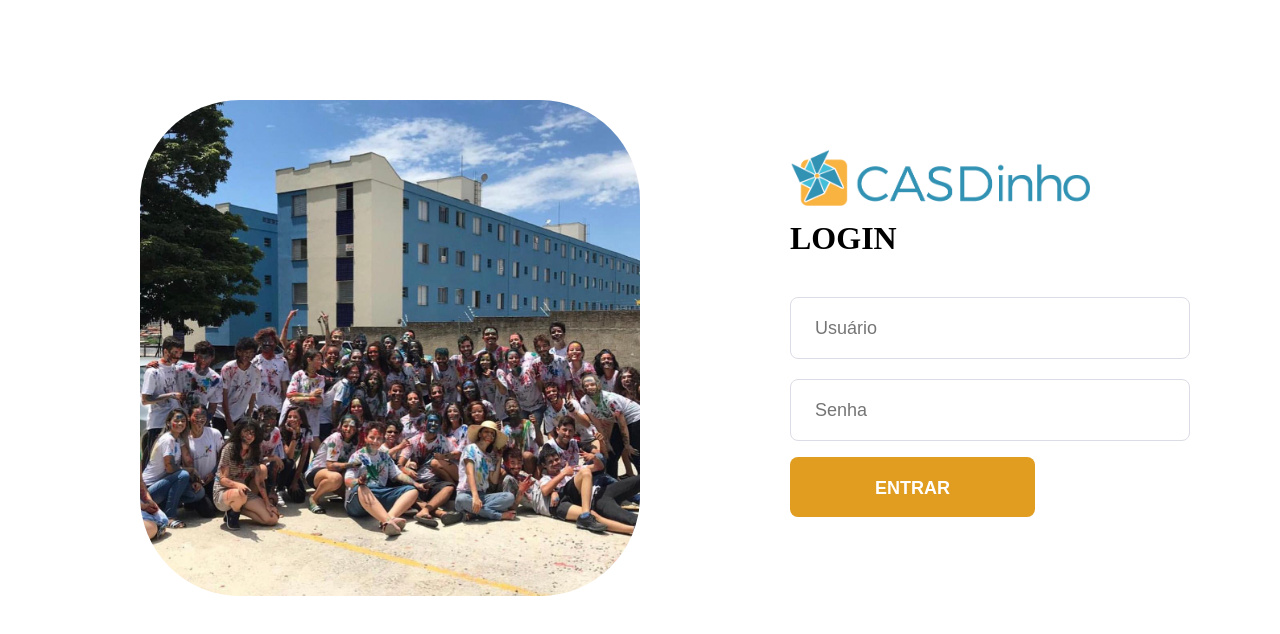
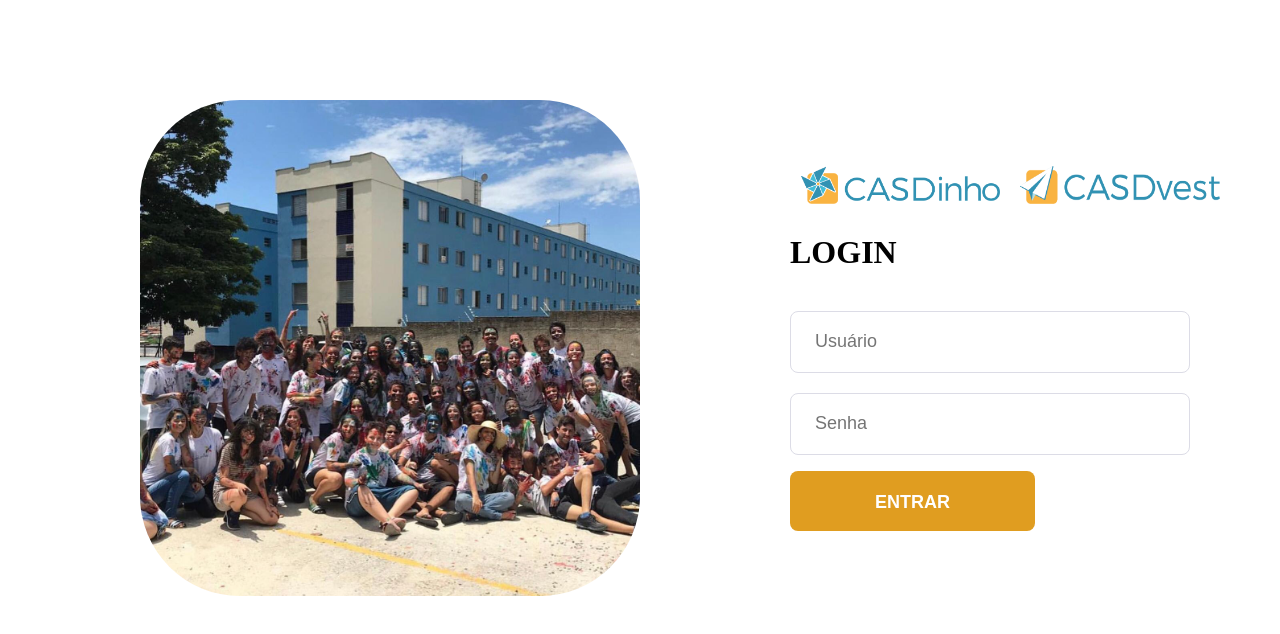
Before and after one commit to davixie/CASDinhoPortalAlunoFront, a React (Create React App) app: page / in a window 1280 px wide. Shown: the top 634 px of the page. Built offline with nearby package versions, Linux system fonts and the light colour scheme.

Commit message:
chenged with casdvest

```diff
--- a/src/pages/ADM/Home/index.js
+++ b/src/pages/ADM/Home/index.js
@@ -3,6 +3,7 @@ import { useHistory, Link } from 'react-router-dom';
 
 import logo_CASD from '../../../imagens/logo_CASD.png';
 import logo from '../../../imagens/logo.png';
+import CASDvest from '../../../imagens/CASDvest_logo.png'
 import './styles.css';
 import api from '../../../services/api';
 
@@ -40,6 +41,7 @@ export default function Header(){
             <section className="header-content-adm">
                 <img src={logo_CASD} alt="logo CASD"/>
                 <img src={logo} alt="logo" id="imglogo-adm"/>
+                <img src={CASDvest} alt="casdvwest_logo" id="casdvest_logo" />
                 <button type="button" onClick={handleLogoff}>SAIR</button>
             </section>
             <header className="indice-adm">
@@ -52,8 +54,8 @@ export default function Header(){
                 <Link to="/adm/faltas">
                     FALTAS
                 </Link>
-                <Link to="/adm/casdindin">
-                    CASDINDIN
+                <Link to="/adm/eventos">
+                    EVENTOS
                 </Link>
                 <Link to="/adm/novoestudante">
                     CADASTRO DE ALUNO
@@ -65,7 +67,7 @@ export default function Header(){
                     CRIAR ADM
                 </Link>
             </header>
-            <h2>Bem vindo, {nome}!</h2>
+            <h2>Olá {nome}.</h2>
         </div>
     );
 }
--- a/src/pages/ADM/Home/styles.css
+++ b/src/pages/ADM/Home/styles.css
@@ -4,22 +4,25 @@
     width: 100%;
 }
 
-.header-content-adm{
+.header-container-adm .header-content-adm{
     margin: 0 auto;
-    max-width: 1200px;
-    width: 100%;
+    max-width: 2000px;
+    width: 95%;
 
     display: flex;
+    flex-direction: row;
     justify-content: space-between;
+    align-content: center;
+    align-items: center;
 }
 
-.header-content-adm img{
-    float: left;
+.header-container-adm .header-content-adm img{
     width: 100px;
 }
 
-.header-content-adm #imglogo-adm{
-    width: 400px;
+.header-container-adm .header-content-adm #imglogo-adm, .header-container-adm .header-content-adm #casdvest_logo{
+    width: 200px;
+    object-fit: cover;
 }
 
 .header-content-adm button{
--- a/src/pages/Login/index.js
+++ b/src/pages/Login/index.js
@@ -3,6 +3,7 @@ import { useHistory, Link } from 'react-router-dom';
 import api from '../../services/api';
 
 import CASDinhoImg from '../../imagens/CASDinho.jpg';
+import CASDVestImg from '../../imagens/CASDvest_logo.png'
 import logoImg from '../../imagens/logo.png';
 import './styles.css'
 
@@ -45,7 +46,11 @@ export default function Login(){
         <div className="login">
             <img src={CASDinhoImg} alt="CASDinho"/>
             <div className="login-container">
-                <img src={logoImg} alt="logo"/>
+                <section>
+                    <img src={logoImg} alt="logo"/>
+                    <img src={CASDVestImg} alt="CASDvest_logo"/>
+                </section>
+
                 <h1>LOGIN</h1>
                 <form onSubmit={handleLogin}>
                     <input
--- a/src/pages/Login/styles.css
+++ b/src/pages/Login/styles.css
@@ -23,10 +23,18 @@
     display: block;
 }
 
-.login-container img{
-    width: 300px;
+.login-container section{
+    display: flex;
+    flex-direction: row;
+    justify-content: space-around;
+    margin-bottom: 30px;
+}
+
+.login-container section img{
+    width: 200px;
     border-radius: 0;
-    margin-top: -30px;
+    margin-left: 10px;
+    margin-right: 10px;
 }
 
 .login-container h1{
--- a/src/routes.js
+++ b/src/routes.js
@@ -10,7 +10,7 @@ import Casdindin from './pages/Profile/Casdindin/index';
 
 import ADMHome from './pages/ADM/Home';
 import SetBoletim from './pages/ADM/Boletim';
-import SetCasdindin from './pages/ADM/Casdindin';
+import SetCasdindin from './pages/ADM/Eventos';
 import SetFaltas from './pages/ADM/Faltas';
 import NovoEstudante from './pages/ADM/NovoEstudante';
 import NovoAdm from './pages/ADM/NovoAdm';
@@ -34,7 +34,7 @@ export default function Routes(){
 
                 <PrivateRouteAdm path="/adm" exact component={ADMHome} />
                 <PrivateRouteAdm path="/adm/boletim" component={SetBoletim} />
-                <PrivateRouteAdm path="/adm/casdindin" component={SetCasdindin} />
+                <PrivateRouteAdm path="/adm/eventos" component={SetCasdindin} />
                 <PrivateRouteAdm path="/adm/faltas" component={SetFaltas} />
                 <PrivateRouteAdm path="/adm/novoestudante" component={NovoEstudante} />
                 <PrivateRouteAdm path="/adm/novoadm" component={NovoAdm} />
```
Also changed, not shown: src/imagens/CASDvest_logo.png (added), src/pages/ADM/Eventos/index.js (renamed from src/pages/ADM/Casdindin/index.js), src/pages/ADM/Eventos/styles.css (renamed from src/pages/ADM/Casdindin/styles.css).
